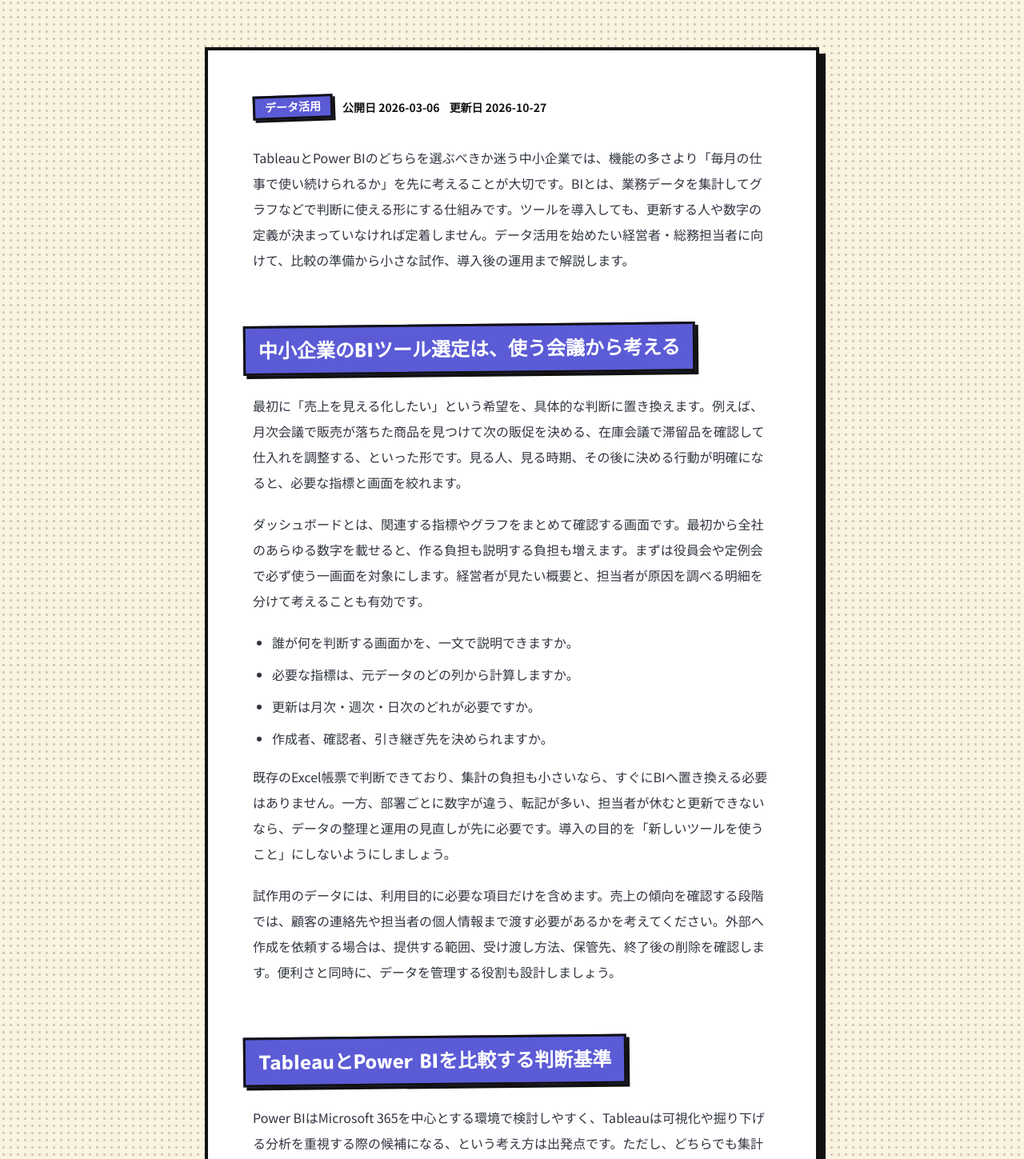
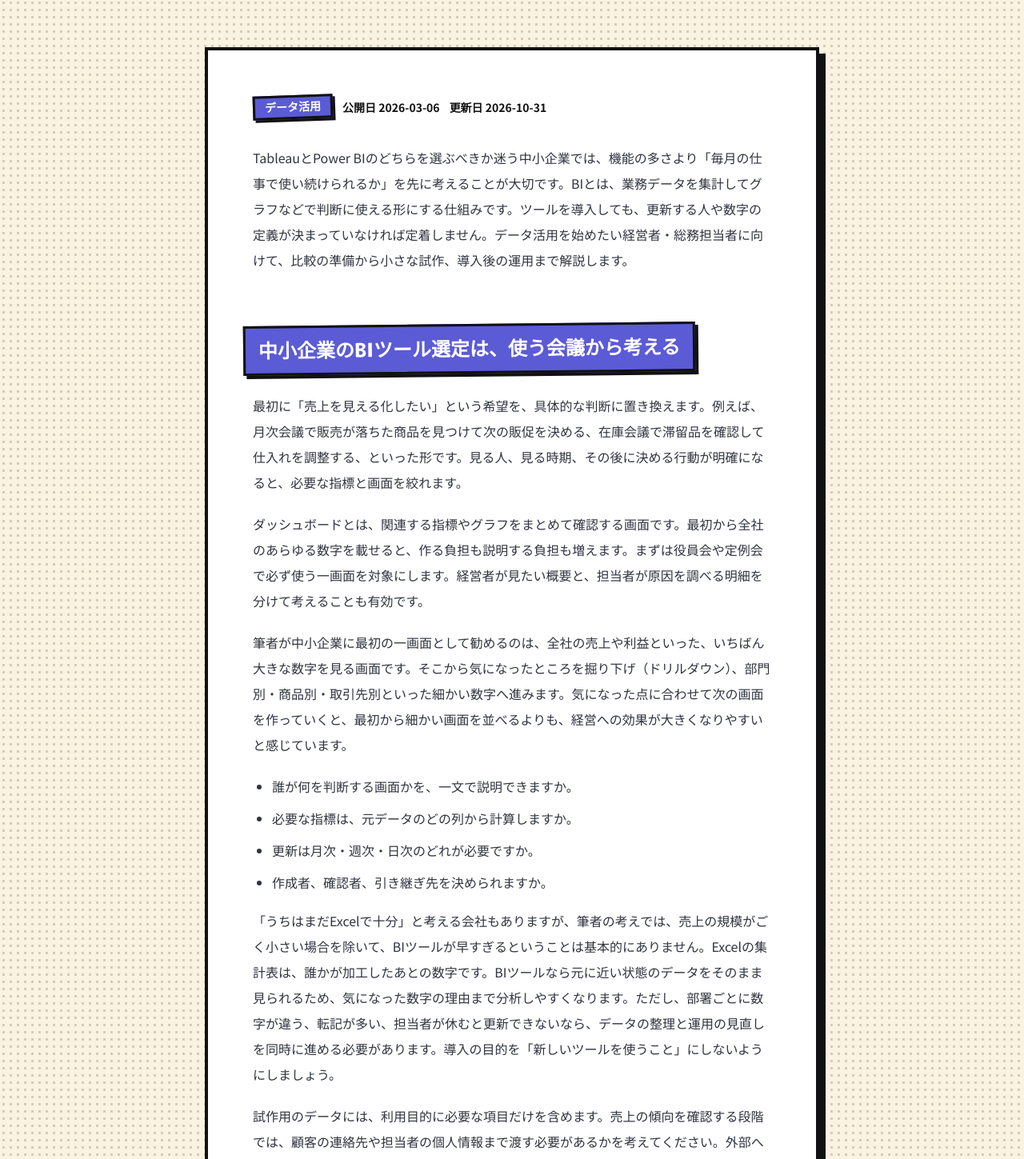
Before and after one commit to momonga1192/momonga1192, a React (Vite) app: page /articles/sme-bi-tableau-powerbi in a window 1280 px wide. Shown: the part 680-2129 px from the top of the page at 80% size. Built offline with nearby package versions, Linux system fonts and the light colour scheme; no server answers.

Commit message:
TableauとPower BIの記事に、おすすめの理由・最初の画面・うまくいかない原因についての考えを足す

```diff
--- a/components/articles/ArticleBIToolChoice.tsx
+++ b/components/articles/ArticleBIToolChoice.tsx
@@ -9,7 +9,7 @@
 const pageTitle = "中小企業のためのTableauとPower BIの選び方";
 const description = "愛知・東海の中小企業向けにTableauとPower BIの選び方を解説。目的、既存環境、共有方法、運用体制の比較表から、試作の進め方や集計ルール、導入後の確認まで整理します。IT担当者がいない会社でも選定を進める実務ガイドです。";
 const canonical = "https://www.arcle.net/articles/sme-bi-tableau-powerbi";
-const faqs = [{ "question": "Power BIはどんな会社に向いていますか？", "answer": "Microsoft 365を中心に利用している会社では、既存環境との相性を確かめる候補になります。共有に必要な契約と運用負担を確認し、費用を抑えられるかは利用人数まで含めて判断してください。" }, { "question": "Tableauはどんな場面で検討するとよいですか？", "answer": "データの可視化や、切り口を変えて掘り下げる分析を重視する場合の候補です。実際のデータで試し、担当者が更新や修正を続けられるかも確認します。" }, { "question": "導入時に最初に作るべきダッシュボードは？", "answer": "役員会や定例会で必ず使う指標を一画面にまとめたものから始めると進めやすくなります。指標の定義をそろえ、既存帳票と数値が合うことを確認してください。" }];
+const faqs = [{ "question": "Power BIはどんな会社に向いていますか？", "answer": "Microsoft 365を中心に利用している会社では、既存環境との相性を確かめる候補になります。共有に必要な契約と運用負担を確認し、費用を抑えられるかは利用人数まで含めて判断してください。" }, { "question": "Tableauはどんな場面で検討するとよいですか？", "answer": "データの可視化や、切り口を変えて掘り下げる分析を重視する場合の候補です。筆者は、操作しやすく、部門の担当者や管理職が自分でデータを分析しやすい点から、基本的にTableauを勧めています。実際のデータで試し、担当者が更新や修正を続けられるかも確認してください。" }, { "question": "BIツールはまだ早く、Excelで十分な会社もありますか？", "answer": "筆者の考えでは、売上の規模がごく小さい場合を除き、基本的にはありません。BIツールなら元に近い状態のデータを見ながら分析できるため、Excelの集計表よりも判断に使いやすくなります。" }, { "question": "導入時に最初に作るべきダッシュボードは？", "answer": "役員会や定例会で必ず使う指標を一画面にまとめたものから始めると進めやすくなります。指標の定義をそろえ、既存帳票と数値が合うことを確認してください。" }];
 const headingClass = ac.h2.data;
 const ArticleBIToolChoice: React.FC = () => {
     const service = services.find((item) => item.key === 'data')!;
@@ -20,7 +20,7 @@
         <link rel="canonical" href={canonical}/>
         <script type="application/ld+json">{JSON.stringify({
             '@context': 'https://schema.org', '@type': 'Article',
-            headline: title, description, datePublished: '2026-03-06', dateModified: '2026-10-27',
+            headline: title, description, datePublished: '2026-03-06', dateModified: '2026-10-31',
             author: { '@type': 'Person', name: '栗原 勇太', url: 'https://www.arcle.net/company/message' },
             publisher: { '@type': 'Organization', name: 'Arcle', logo: { '@type': 'ImageObject', url: 'https://www.arcle.net/images/ogp.png' } },
             mainEntityOfPage: canonical, image: 'https://www.arcle.net/images/ogp.png'
@@ -44,20 +44,22 @@
           <div className="flex flex-wrap items-center gap-3 mb-8">
             <span className={ac.tag.data}>{service.name}</span>
             <time dateTime="2026-03-06" className={ac.dateJa}>公開日 2026-03-06</time>
-            <time dateTime="2026-10-27" className={ac.dateJa}>更新日 2026-10-27</time>
+            <time dateTime="2026-10-31" className={ac.dateJa}>更新日 2026-10-31</time>
           </div>
     <p className={ac.p}>TableauとPower BIのどちらを選ぶべきか迷う中小企業では、機能の多さより「毎月の仕事で使い続けられるか」を先に考えることが大切です。BIとは、業務データを集計してグラフなどで判断に使える形にする仕組みです。ツールを導入しても、更新する人や数字の定義が決まっていなければ定着しません。データ活用を始めたい経営者・総務担当者に向けて、比較の準備から小さな試作、導入後の運用まで解説します。</p>
     <h2 className={ac.h2.data}>中小企業のBIツール選定は、使う会議から考える</h2>
     <p className={ac.p}>最初に「売上を見える化したい」という希望を、具体的な判断に置き換えます。例えば、月次会議で販売が落ちた商品を見つけて次の販促を決める、在庫会議で滞留品を確認して仕入れを調整する、といった形です。見る人、見る時期、その後に決める行動が明確になると、必要な指標と画面を絞れます。</p>
     <p className={ac.p}>ダッシュボードとは、関連する指標やグラフをまとめて確認する画面です。最初から全社のあらゆる数字を載せると、作る負担も説明する負担も増えます。まずは役員会や定例会で必ず使う一画面を対象にします。経営者が見たい概要と、担当者が原因を調べる明細を分けて考えることも有効です。</p>
+    <p className={ac.p}>筆者が中小企業に最初の一画面として勧めるのは、全社の売上や利益といった、いちばん大きな数字を見る画面です。そこから気になったところを掘り下げ（ドリルダウン）、部門別・商品別・取引先別といった細かい数字へ進みます。気になった点に合わせて次の画面を作っていくと、最初から細かい画面を並べるよりも、経営への効果が大きくなりやすいと感じています。</p>
     <ul className="list-disc pl-6 text-[#30343F] leading-[2] space-y-2 mb-4"><li>誰が何を判断する画面かを、一文で説明できますか。</li><li>必要な指標は、元データのどの列から計算しますか。</li><li>更新は月次・週次・日次のどれが必要ですか。</li><li>作成者、確認者、引き継ぎ先を決められますか。</li></ul>
-    <p className={ac.p}>既存のExcel帳票で判断できており、集計の負担も小さいなら、すぐにBIへ置き換える必要はありません。一方、部署ごとに数字が違う、転記が多い、担当者が休むと更新できないなら、データの整理と運用の見直しが先に必要です。導入の目的を「新しいツールを使うこと」にしないようにしましょう。</p>
+    <p className={ac.p}>「うちはまだExcelで十分」と考える会社もありますが、筆者の考えでは、売上の規模がごく小さい場合を除いて、BIツールが早すぎるということは基本的にありません。Excelの集計表は、誰かが加工したあとの数字です。BIツールなら元に近い状態のデータをそのまま見られるため、気になった数字の理由まで分析しやすくなります。ただし、部署ごとに数字が違う、転記が多い、担当者が休むと更新できないなら、データの整理と運用の見直しを同時に進める必要があります。導入の目的を「新しいツールを使うこと」にしないようにしましょう。</p>
     <p className={ac.p}>試作用のデータには、利用目的に必要な項目だけを含めます。売上の傾向を確認する段階では、顧客の連絡先や担当者の個人情報まで渡す必要があるかを考えてください。外部へ作成を依頼する場合は、提供する範囲、受け渡し方法、保管先、終了後の削除を確認します。便利さと同時に、データを管理する役割も設計しましょう。</p>
 
     <h2 className={ac.h2.data}>TableauとPower BIを比較する判断基準</h2>
     <p className={ac.p}>Power BIはMicrosoft 365を中心とする環境で検討しやすく、Tableauは可視化や掘り下げる分析を重視する際の候補になる、という考え方は出発点です。ただし、どちらでも集計や可視化を行うため、会社の環境だけで結論は出せません。担当者が更新・修正できるかまで試すことが必要です。</p>
     <div className={`overflow-x-auto my-7 ${ac.tableWrap}`}><table className="w-full min-w-[560px] text-left text-sm leading-[1.9]"><caption className={ac.caption}>TableauとPower BIを比較する判断基準：確認表</caption><thead className={ac.thead}><tr><th scope="col" className="p-4 font-bold text-sumi">比較の軸</th><th scope="col" className="p-4 font-bold text-sumi">Power BIを検討する際</th><th scope="col" className="p-4 font-bold text-sumi">Tableauを検討する際</th></tr></thead><tbody><tr className={ac.row}><th scope="row" className="p-4 font-bold text-sumi">既存環境</th><td className="p-4 text-[#30343F]">Microsoft系のデータや管理環境との接続を試す</td><td className="p-4 text-[#30343F]">利用中の業務システムとの接続を試す</td></tr><tr className={ac.row}><th scope="row" className="p-4 font-bold text-sumi">画面の使い方</th><td className="p-4 text-[#30343F]">定例帳票を再現し、見る人が操作できるか確認</td><td className="p-4 text-[#30343F]">切り口を変える分析と可視化を試す</td></tr><tr className={ac.row}><th scope="row" className="p-4 font-bold text-sumi">共有</th><td className="p-4 text-[#30343F]">作成者・閲覧者のライセンスと保存先を確認</td><td className="p-4 text-[#30343F]">公開先と利用者の役割・契約を確認</td></tr><tr className={ac.row}><th scope="row" className="p-4 font-bold text-sumi">運用</th><td className="p-4 text-[#30343F]">担当者が更新失敗や計算変更に対応できるか</td><td className="p-4 text-[#30343F]">担当者がデータ準備や画面変更を続けられるか</td></tr></tbody></table></div>
     <p className={ac.p}>比較表は製品の優劣を断定するものではなく、自社で確認するための観点です。見栄えのよいサンプル画面だけでは、手元の販売管理データを使えるか分かりません。同じ元データ、同じ指標、同じ利用者で比べると、作成と閲覧のどちらで負担が生じるかを整理できます。</p>
+    <p className={ac.p}>そのうえで、筆者（Arcle代表の栗原）が相談を受けたときは、基本的にTableauを勧めています。仕事が完全にMicrosoft 365の中で完結している会社なら、Power BIも当然選択肢に入ります。それでもTableauを推すのは、操作のしやすさです。分析の専門家でなくても、部門の担当者や管理職が自分のデータを自分で分析できるようになりやすく、データをもとに判断する文化を社内に育てるうえで強みがあると考えています。</p>
     <p className={ac.p}>担当者の経験も大切ですが、その人だけが修正できる作り方は避けます。計算の意味を説明できるか、引き継ぎ用の手順を書けるかを確認しましょう。外部に構築を依頼する場合も、日常の更新は社内、複雑な変更は外部など、分担を具体化してから選ぶと継続しやすくなります。</p>
     <p className={ac.p}>データの責任者と画面の作成者は分けて考えられます。経理が売上の確定値を管理し、総務が更新手順を実施し、経営者が会議で活用する、といった分担です。画面を作った人がすべての数字の意味を決めると、現場の認識とずれることがあります。定義の変更は、数字を管理する部署の確認を受けて記録してください。</p>
     <p className="text-sm text-sumi-muted mb-4">参考：<a href="https://help.tableau.com/current/tableau/en-us/tableau_product_overview.htm" className="underline underline-offset-4">Tableau公式：製品概要</a></p>
@@ -72,8 +74,9 @@
     <div className={ac.promo}>
             <img src={promoHeroSrc} alt="" className={ac.promoHero} loading="lazy" />
             <span aria-hidden="true" className={ac.promoLabel}>ARCLE TIP!</span>
-    <p className={ac.promoTitle}>社内だけで整理が難しいときは</p><p className={ac.p}>データの整理や指標の定義から相談したい場合は、Arcleのデータ活用をご覧ください。BIツールの導入・設定、ダッシュボード構築、データ基盤構築、KPI設計、研修を支援しています。</p><a href={service.href} className={`inline-flex items-center gap-2 font-bold underline underline-offset-4 ${service.text}`}>{service.name}の支援内容を見る<ArrowRight className="w-4 h-4" aria-hidden="true"/></a></div>
+    <p className={ac.promoTitle}>社内だけで整理が難しいときは</p><p className={ac.p}>データの整理や指標の定義から相談したい場合は、Arcleのデータ活用をご覧ください。BIツールの導入・設定、ダッシュボード構築、データ基盤構築、KPI設計、研修を支援しています。データがどこで生まれ、どうBIツールまで届くかという流れから設計できます。</p><a href={service.href} className={`inline-flex items-center gap-2 font-bold underline underline-offset-4 ${service.text}`}>{service.name}の支援内容を見る<ArrowRight className="w-4 h-4" aria-hidden="true"/></a></div>
     <h2 className={ac.h2.data}>試作の前にデータと集計ルールをそろえる</h2>
+    <p className={ac.p}>BIツールを入れてうまくいかない会社を見ると、原因はツールよりもデータの側にあることがほとんどです。データがきれいにそろっていない、部署ごとに別々のExcelで管理している、そもそも紙で管理していてデータになっていない、といった状態です。ツールを選ぶ前に、データがどこで生まれ、どう集まってくるのかを確認しましょう。</p>
     <p className={ac.p}>BI導入で起こりやすい失敗は、元データの意味が異なるまま集計することです。売上ひとつでも、受注日と請求日、返品を含むかどうかで結果が変わります。グラフを作る前に「指標名・計算式・対象期間・除外条件・元データ」を表にします。KPIとは目標に向けた進み具合を見る指標で、その定義を共有することが基本です。</p>
     <p className={ac.p}>例えば月別の売上比較を作るなら、計上する日付、税の扱い、取消処理、締め日の考え方を担当部署と確認します。商品コードの先頭のゼロが消えていたり、同じ得意先が別の名前で登録されていたりすると、結合や集計の結果が変わります。データクレンジングとは、こうした重複や表記の揺れを整える作業です。</p>
     <ul className="list-disc pl-6 text-[#30343F] leading-[2] space-y-2 mb-4"><li>元データは原本として残し、試作用のコピーを作ります。</li><li>日付・商品・取引先など、つなぎ合わせる項目の形式をそろえます。</li><li>空欄や重複を確認し、修正の担当部署とルールを決めます。</li><li>既存帳票と合計を突き合わせ、差があれば理由を記録します。</li></ul>
@@ -89,7 +92,7 @@
     <p className={ac.p}>自動更新を目指す場合も、最初は手動で正しい結果になることを確かめます。誤った計算を自動化すると、間違った数字が繰り返し共有されます。更新が完了したか、対象期間は正しいか、元データと一致するかを確認する工程を残してください。運用が安定してから、手間の大きい工程を順に自動化する進め方が現実的です。</p>
 
     <h2 className={ac.h2.data}>まとめ：機能より続けられる仕組みで選ぶ</h2>
-    <p className={ac.p}>中小企業のTableauとPower BIの選び方は、目的、既存環境、共有方法、運用体制を順に確認することが基本です。Microsoft 365中心の会社ではPower BIを候補に、可視化や探索的な分析を重視する場合はTableauも候補にして、自社データで相性を確かめてください。</p>
+    <p className={ac.p}>中小企業のTableauとPower BIの選び方は、目的、既存環境、共有方法、運用体制を順に確認することが基本です。Microsoft 365中心の会社ではPower BIを候補に、可視化や探索的な分析を重視する場合はTableauも候補にして、自社データで相性を確かめてください。筆者は、現場の人が自分で分析できるようになりやすい点から、基本的にTableauを勧めています。</p>
     <p className={ac.p}>最初に用意するのは、毎月使う帳票、元データ、数字の定義、作成者と閲覧者の一覧です。この準備があれば、外部へ相談する際にも比較条件をそろえられます。新しい画面を増やす前に、数字が合い、更新でき、会議で使われる状態を作ることから始めましょう。</p>
     <section className="mt-14"><h2 className={headingClass}>よくある質問</h2>
     <div className={ac.faq}>
```
Also changed, not shown: 1 other file (tests, documents, lock files or other folders).
